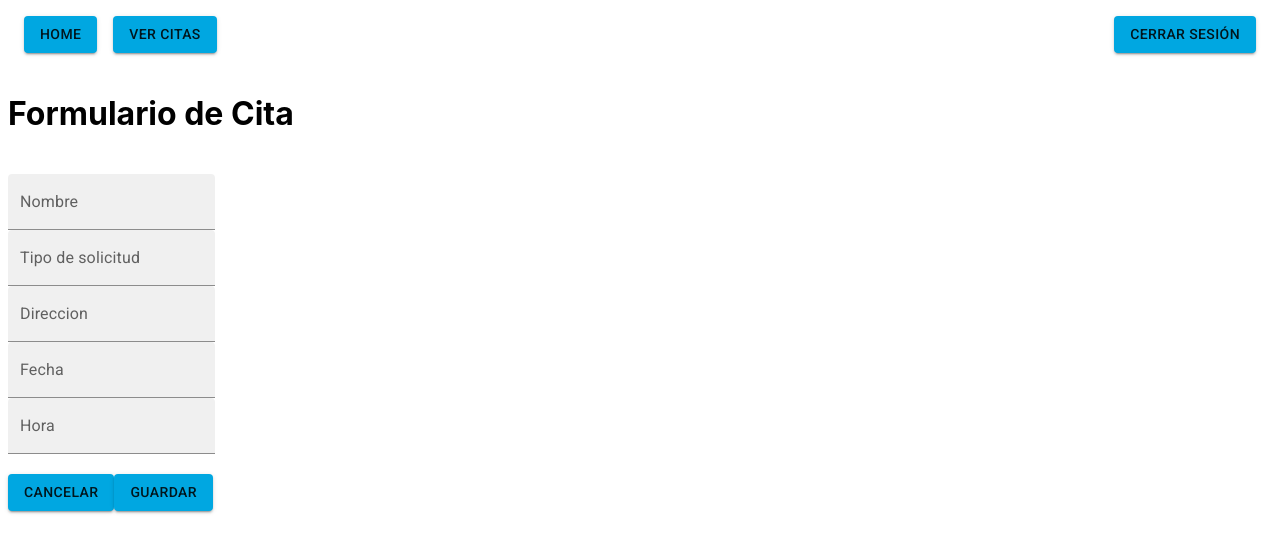
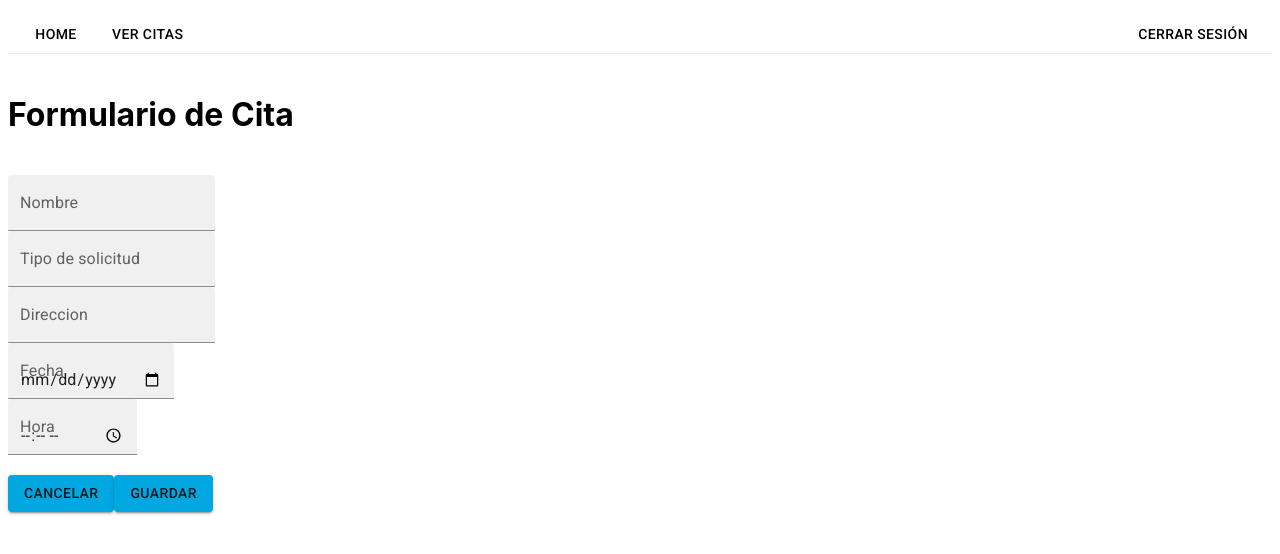
Before and after one commit to EstebanA1/proyectoISW, a React (Vite) app in the folder frontend/: page /citas/create in a window 1280 px wide. Shown: the top 554 px of the page. Built offline with nearby package versions, Linux system fonts and the light colour scheme; no server answers; sample sign-in values are in the browser's storage.

Commit message:
Se modifico el el encabezado

```diff
--- a/frontend/src/components/CitaForm.jsx
+++ b/frontend/src/components/CitaForm.jsx
@@ -4,55 +4,45 @@ import { useForm } from "react-hook-form";
 import { createCita, updateCita } from '../services/cita.service';
 import { useNavigate, useParams } from 'react-router-dom';
 import { Button, TextField, Box } from '@mui/material'
-//form controller
 
-export default function CitaForm({ cita }) {
+export default function CitaForm({ cita, fecha }) {
     const router = useNavigate();
-    const { id, fecha } = useParams();
+    const { id } = useParams();
 
     const [error, setError] = React.useState({
         error: false,
         message: ''
     });
 
-const validateTypeOfRequest = (value) => {
-    if (value ==='Ampliacion' || value === 'Construccion') {
-        return true;
-    }
-    else
-        return false;
-}
-
-    const [typeOfRequest, setTypeOfRequest] = React.useState('');
-    const [date, setDate] = React.useState('');
-    const [hour, setHour] = React.useState('');
-
     const {
         register,
         handleSubmit,
         formState: { errors },
+        setValue,
         reset
     } = useForm({
         defaultValues: cita ? cita : {}
     });
 
-    // Establecemos el valor inicial del campo de fecha con la fecha de la ruta
     useEffect(() => {
         if (fecha) {
-            // Convertimos la fecha al formato año-mes-dia
             const partes = fecha.split("-");
             const fechaFormateada = `${partes[2]}-${partes[1].padStart(2, '0')}-${partes[0].padStart(2, '0')}`;
 
-            reset({ date: fechaFormateada });
+            setValue('date', fechaFormateada);
         }
-    }, [fecha, reset]);
+    }, [fecha, setValue]);
 
     const onSubmit = async (data) => {
+        const partes = data.date.split("-");
+        const fechaFormateada = `${partes[2]}/${partes[1]}/${partes[0]}`;
+        const newData = { ...data, date: fechaFormateada };
+
         if (cita) {
-            const res = await updateCita(id, data);
+            const res = await updateCita(id, newData);
             console.log(res);
         } else {
-            const res = await createCita(data);
+            const res = await createCita(newData);
             console.log(res);
         }
         router('/citas');
@@ -66,11 +56,9 @@ const validateTypeOfRequest = (value) => {
                     label="Nombre"
                     variant="filled"
                     autoComplete='off'
-
                     {...register('name', { required: true })}
                 />
             </div>
-
             <div>
                 <TextField
                     id="typeOfRequest"
@@ -81,7 +69,6 @@ const validateTypeOfRequest = (value) => {
                     {...register('typeOfRequest', { required: true })}
                 />
             </div>
-
             <div>
                 <TextField
                     id="address"
@@ -95,8 +82,10 @@ const validateTypeOfRequest = (value) => {
                 <TextField
                     id="date"
                     label="Fecha"
+                    type="date"
                     variant="filled"
                     autoComplete='off'
+                    defaultValue=''
                     {...register('date', { required: true })}
                 />
             </div>
@@ -104,13 +93,14 @@ const validateTypeOfRequest = (value) => {
                 <TextField
                     id="hour"
                     label="Hora"
+                    type="time"
                     variant="filled"
                     autoComplete='off'
+                    defaultValue=''
                     {...register('hour', { required: true })}
                 />
             </div>
             {errors.exampleRequired && <span>Este campo es obligatorio</span>}
-                {/* Llamar a JOI para ver los errores */}
             <br />
             <Button type="button" variant="contained" onClick={() => router('/citas')}>Cancelar</Button>
             <Button type="submit" variant="contained" >Guardar</Button>
--- a/frontend/src/index.css
+++ b/frontend/src/index.css
@@ -105,6 +105,10 @@ h1 {
   color: #000000;
 }
 
+h2{
+  color: #000000;
+}
+
 h3{
   color: #000000;
 }
--- a/frontend/src/routes/Citas/CreateCita.jsx
+++ b/frontend/src/routes/Citas/CreateCita.jsx
@@ -1,12 +1,15 @@
+import { useParams } from 'react-router-dom';
 import CitaForm from "../../components/CitaForm"
 
 const CreateCita = () => {
+    const { date } = useParams(); // Obtiene la fecha de la ruta
+
     return (
         <>
             <br />
             <h1>Formulario de Cita</h1>
             <br />
-            <CitaForm />
+                <CitaForm fecha={date} />
         </>
     )
 }
--- a/frontend/src/routes/Citas/DetailsCita.jsx
+++ b/frontend/src/routes/Citas/DetailsCita.jsx
@@ -26,13 +26,13 @@ const DetailsCita = () => {
                     <h5>Tipo: {cita.typeOfRequest} </h5>
                     <h5>Direccion: {cita.address} </h5>
                     <h5>Fecha: {cita.date} </h5>
-                    <h5>Hora: {cita.time} </h5>
+                    <h5>Hora: {cita.hour} </h5>
                     <h5>Estado: {cita.status} </h5>
                     <h5>Visita realizada: {cita.visitRealizated} </h5>
 
-                    <Button type="button" onClick={() => router('/citas')}>Volver</Button>
-                    <Button type="button" onClick={() => router(`/citas/update/${cita._id}`)}>Modificar</Button>
-                    <Button type="button" onClick={() => router(`/citas/delete/${cita._id}`)}>Eliminar</Button>
+                    <Button type="button" variant="contained" onClick={() => router('/citas')}>Volver</Button>
+                    <Button type="button" variant="contained" onClick={() => router(`/citas/update/${cita._id}`)}>Modificar</Button>
+                    <Button type="button" variant="contained" onClick={() => router(`/citas/delete/${cita._id}`)}>Eliminar</Button>
                 </div>
             </div>
         </>
--- a/frontend/src/routes/Citas/ListadoCitas.jsx
+++ b/frontend/src/routes/Citas/ListadoCitas.jsx
@@ -29,15 +29,26 @@ const Citas = () => {
                 <h1>Listado de Citas</h1>
             </Grid>
 
+            <Grid sx={{
+                display: 'flex',
+                alignItems: 'right',
+                justifyContent: 'flex-end',
+                mr: 2
+
+            }}>
+                <Button type="button" variant="contained" onClick={() => router(`/citas/create/`)}>Agregar Cita</Button>
+            </Grid>
+
             <div className='Listado'>
                 {citas.map((cita) => (
                     <div key={cita._id}>
                         <h3>{cita.name}</h3>
                         <p>{cita.date}</p>
-                    <Button type="button" variant="contained" onClick={() => router(`/citas/update/${cita._id}`)}>Modificar</Button>
-                    <Button type="button" variant="contained" onClick={() => router(`/citas/delete/${cita._id}`)}>Eliminar</Button>
+                        <Button type="button" variant="contained" onClick={() => router(`/citas/update/${cita._id}`)}>Modificar</Button>
+                        <Button type="button" variant="contained" onClick={() => router(`/citas/delete/${cita._id}`)}>Eliminar</Button>
                     </div>
                 ))}
+                <br />
             </div>
         </>
     );
--- a/frontend/src/routes/Citas/UpdateCita.jsx
+++ b/frontend/src/routes/Citas/UpdateCita.jsx
@@ -22,7 +22,7 @@ const UpdateCita = () => {
                 flexDirection: 'column',
                 alignItems: 'center',
                 justifyContent: 'center',
-
+                height: '75vh'
             }}>
                 {cita && <CitaForm cita={cita} />}
             </Grid>
--- a/frontend/src/routes/Root.jsx
+++ b/frontend/src/routes/Root.jsx
@@ -1,7 +1,8 @@
 import { Outlet as Children, useNavigate } from 'react-router-dom';
 import { logout } from '../services/auth.service';
-import { AuthProvider, useAuth } from '../context/AuthContext';
-import { Button, Box, Grid, ThemeProvider, createTheme, Container } from "@mui/material"
+import { AuthProvider } from '../context/AuthContext';
+import { Button, Box, ThemeProvider, createTheme } from "@mui/material"
+import React, { useState } from 'react';
 
 const theme = createTheme({
   palette: {
@@ -15,7 +16,6 @@ const theme = createTheme({
   },
 });
 
-
 function Root() {
   return (
     <AuthProvider>
@@ -27,12 +27,43 @@ function Root() {
 function PageRoot() {
   const navigate = useNavigate();
 
+  const [homeButtonStyle, setHomeButtonStyle] = useState({
+    backgroundColor: 'transparent',
+    color: 'black',
+    border: 'none',
+  });
+
+  const [citasButtonStyle, setCitasButtonStyle] = useState({
+    backgroundColor: 'transparent',
+    color: 'black',
+    border: 'none',
+  });
+
+  const [logoutButtonStyle, setLogoutButtonStyle] = useState({
+    backgroundColor: 'transparent',
+    color: 'black',
+    border: 'none',
+  });
+
+  const handleMouseOver = (setButtonStyle) => {
+    setButtonStyle({
+      backgroundColor: 'transparent',
+      color: 'black',
+    });
+  };
+
+  const handleMouseOut = (setButtonStyle) => {
+    setButtonStyle({
+      backgroundColor: 'transparent',
+      color: 'black',
+      border: 'none',
+    });
+  };
+
   const handleLogout = () => {
     logout();
     navigate('/auth');
   };
-
-  const { user } = useAuth();
 
   return (
     <ThemeProvider theme={theme}>
@@ -41,12 +72,41 @@ function PageRoot() {
           marginTop: 2,
           display: 'flex',
           justifyContent: 'space-between',
+          borderBottom: '1px solid #EEEEEE',
+          position: 'sticky',
+          top: 0,
+          zIndex: 1,
+          backgroundColor: 'white',
         }}>
           <Box>
-            <Button sx={{ ml: 2 }} variant="contained" onClick={() => navigate('/')}>Home</Button>
-            <Button sx={{ ml: 2 }} variant="contained" onClick={() => navigate('/citas')}>Ver citas</Button>
+            <Button
+              sx={{ ml: 2 }}
+              style={homeButtonStyle}
+              onMouseOver={() => handleMouseOver(setHomeButtonStyle)}
+              onMouseOut={() => handleMouseOut(setHomeButtonStyle)}
+              onClick={() => navigate('/')}
+            >
+              Home
+            </Button>
+            <Button
+              sx={{ ml: 2 }}
+              style={citasButtonStyle}
+              onMouseOver={() => handleMouseOver(setCitasButtonStyle)}
+              onMouseOut={() => handleMouseOut(setCitasButtonStyle)}
+              onClick={() => navigate('/citas')}
+            >
+              Ver citas
+            </Button>
           </Box>
-          <Button sx={{ marginRight: 2 }} variant="contained" onClick={handleLogout}>Cerrar sesión</Button>
+          <Button
+            sx={{ marginRight: 2 }}
+            style={logoutButtonStyle}
+            onMouseOver={() => handleMouseOver(setLogoutButtonStyle)}
+            onMouseOut={() => handleMouseOut(setLogoutButtonStyle)}
+            onClick={handleLogout}
+          >
+            Cerrar sesión
+          </Button>
         </Box>
         <Children />
       </div>
```
Also changed, not shown: frontend/src/components/Calendar.jsx (+3 -8 lines), frontend/src/services/cita.service.js (+23 -16 lines). Lines whose indentation alone changed are shown as unchanged.
